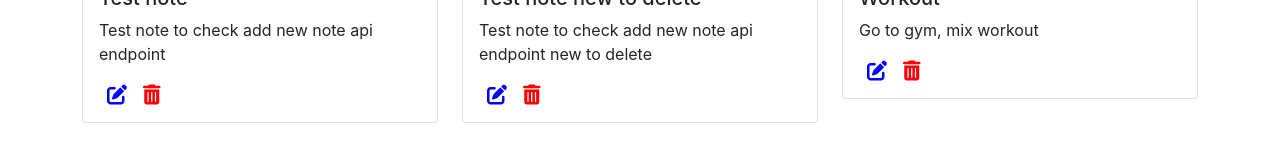
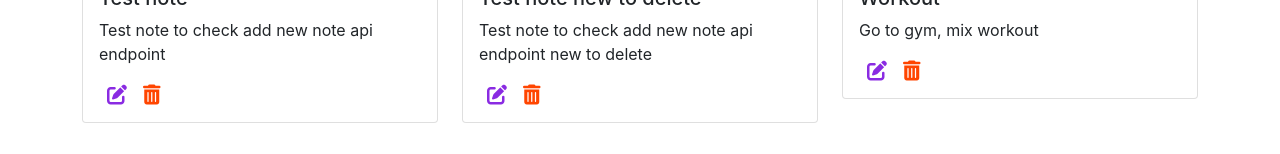
Before and after one commit to mandar-saiyan87/inotebook, a React (Create React App) app: page / in a window 1280 px wide. Shown: the part 643-797 px from the top of the page. Built offline with nearby package versions, Linux system fonts and the light colour scheme.

Commit message:
css changes

```diff
--- a/src/App.css
+++ b/src/App.css
@@ -1,4 +1,16 @@
-.App {
+i {
+  cursor: pointer;
+}
+
+.fa-pen-to-square {
+  color: blueviolet;
+}
+
+.fa-trash-can {
+  color: orangered;
+}
+
+/* .App {
   text-align: center;
 }
 
@@ -35,4 +47,4 @@
   to {
     transform: rotate(360deg);
   }
-}
+} */
--- a/src/components/NoteItem.js
+++ b/src/components/NoteItem.js
@@ -13,8 +13,8 @@ function NoteItem(props) {
           <div className="card-body">
             <h5 className="card-title">{note.title}</h5>
             <p className="card-text">{note.description}</p>
-            <i className="fa-solid fa-pen-to-square fa-lg mx-2" style={{ color: "blue" }}></i>
-            <i className="fa-solid fa-trash-can fa-lg mx-2" style={{ color: "red" }}></i>
+            <i className="fa-solid fa-pen-to-square fa-lg mx-2"></i>
+            <i className="fa-solid fa-trash-can fa-lg mx-2"></i>
           </div>
         </div>
       </div>
```
